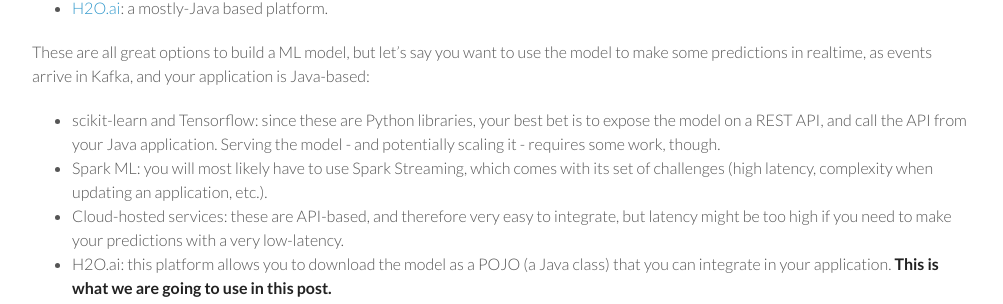
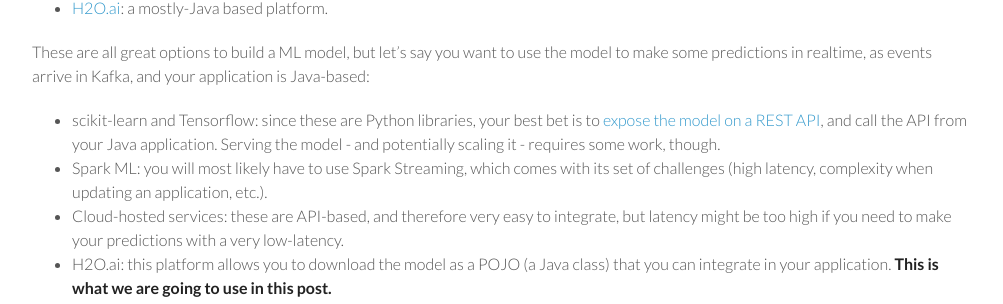
Before and after one commit to aseigneurin/aseigneurin.github.io, a Jekyll site: the page built from _posts/2018-09-05-realtime-machine-learning-predictions-wth-kafka-and-h2o.md, in a window 1280 px wide and 900 px high, scrolled down 1449 px. Shown: the part 150-454 px from the top of the window, without its empty margins (138-1141 px from the left). Built offline with Jekyll 4.4.1, drawn with Linux system fonts in a browser that asks for light colours; nearby versions of some CDN libraries; some of the changed lines change nothing that is shown.

Commit message:
add a reference

```diff
--- a/_posts/2018-09-05-realtime-machine-learning-predictions-wth-kafka-and-h2o.md
+++ b/_posts/2018-09-05-realtime-machine-learning-predictions-wth-kafka-and-h2o.md
@@ -37,7 +37,7 @@
 - [H2O.ai](https://www.h2o.ai/): a mostly-Java based platform.
 
 These are all great options to build a ML model, but let's say you want to use the model to make some predictions in realtime, as events arrive in Kafka, and your application is Java-based:
-- scikit-learn and Tensorflow: since these are Python libraries, your best bet is to expose the model on a REST API, and call the API from your Java application. Serving the model - and potentially scaling it - requires some work, though.
+- scikit-learn and Tensorflow: since these are Python libraries, your best bet is to [expose the model on a REST API](https://towardsdatascience.com/deploying-a-machine-learning-model-as-a-rest-api-4a03b865c166), and call the API from your Java application. Serving the model - and potentially scaling it - requires some work, though.
 - Spark ML: you will most likely have to use Spark Streaming, which comes with its set of challenges (high latency, complexity when updating an application, etc.).
 - Cloud-hosted services: these are API-based, and therefore very easy to integrate, but latency might be too high if you need to make your predictions with a very low-latency.
 - H2O.ai: this platform allows you to download the model as a POJO (a Java class) that you can integrate in your application. **This is what we are going to use in this post.**
```
